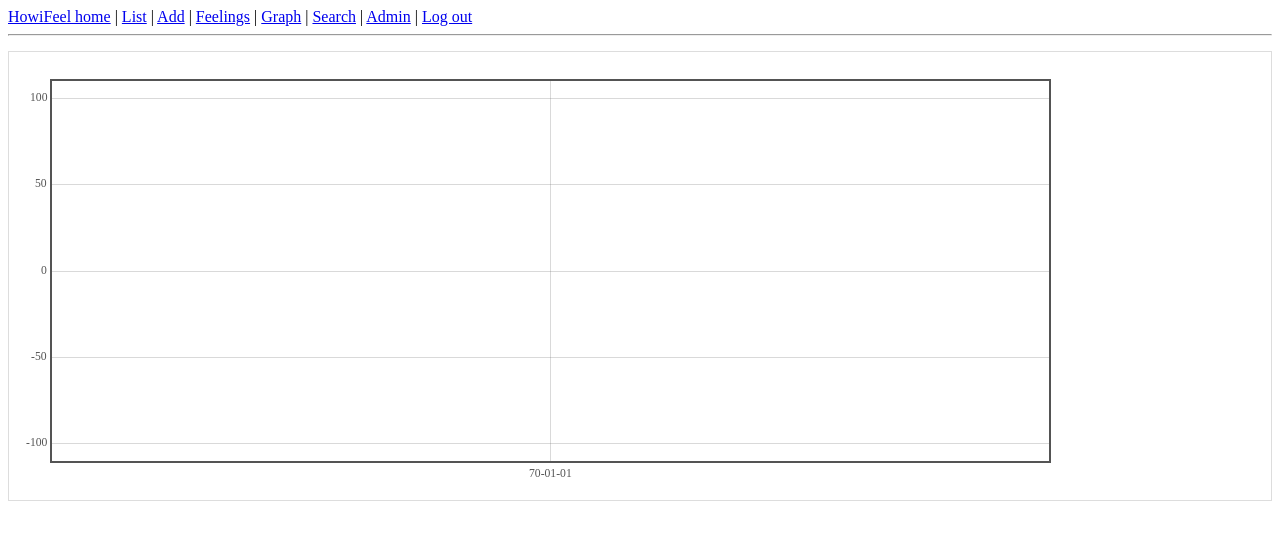
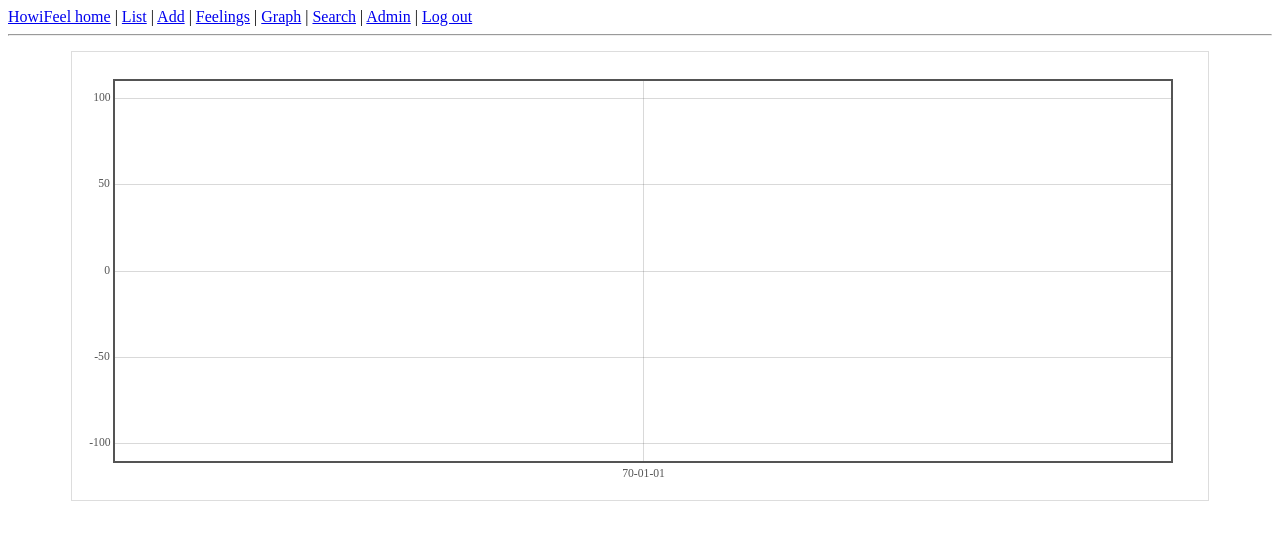
Before and after one commit to reddress/heitorpyany, a Django app: page /howifeel/graph/ in a window 1280 px wide. Shown: the top 540 px of the page. Run offline with Django 3.2, Linux system fonts and the light colour scheme; the visitor is signed in with stand-in values (Sample User, id 1); data that the repository does not hold is empty.

Commit message:
resize graph

```diff
--- a/static/css/flotgraph.css
+++ b/static/css/flotgraph.css
@@ -1,6 +1,6 @@
 .graph_container {
 	box-sizing: border-box;
-	width: 100%;
+	width: 90%;
 	height: 450px;
 	padding: 20px 15px 15px 15px;
 	margin: 15px auto 30px auto;
@@ -8,7 +8,7 @@
 }
 
 .graph_placeholder {
-	width: 85%;
+	width: 100%;
 	height: 100%;
 	font-size: 14px;
 	line-height: 1.2em;
```
